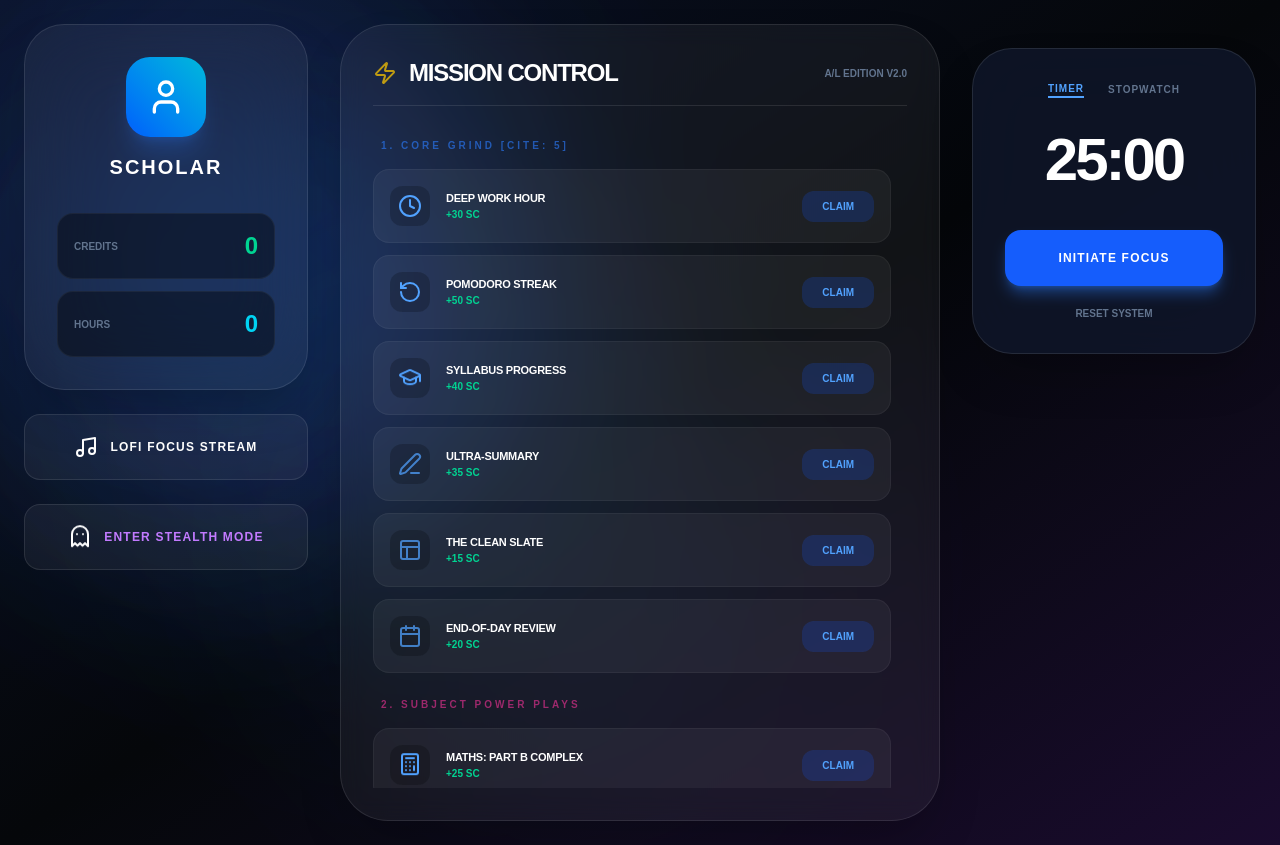
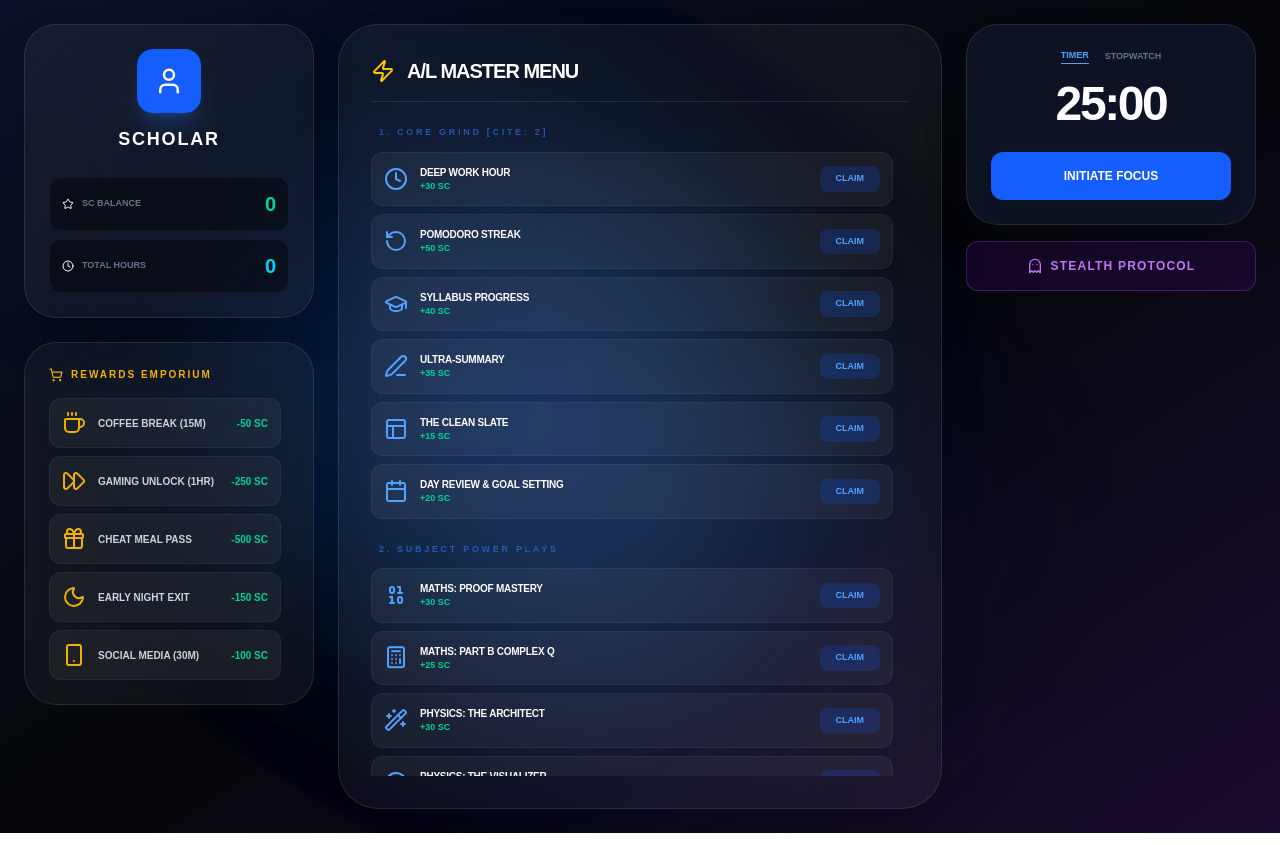
Before and after one commit to ThehanSanvidu/StudyCredit-, a Next.js app: page / in a window 1280 px wide. Built offline with nearby package versions, Linux system fonts and the light colour scheme.

Commit message:
massive store

```diff
--- a/src/pages/index.tsx
+++ b/src/pages/index.tsx
@@ -2,15 +2,14 @@
 import React, { useState, useEffect, useRef } from 'react';
 import { motion, AnimatePresence } from 'framer-motion';
 import {
-  Trophy, Flame, Target, CheckCircle, User, Zap,
-  Clock, Wand2, Sword, Music, Pause, Play,
-  Plus, Minus, Brain, BookOpen, Calculator, RotateCcw,
-  Coffee, Layout, Edit3, FlaskConical, Beaker, Sunrise, Dumbbell, Smartphone, Ghost,
-  Eye, GraduationCap, Microscope, Palette, Binary, AlertTriangle, Calendar
+  Trophy, Flame, Target, CheckCircle, User, Zap, Clock, Wand2, Sword, Music, Pause, Play,
+  Plus, Minus, Brain, BookOpen, Calculator, RotateCcw, Layout, Edit3, FlaskConical, Beaker,
+  Sunrise, Dumbbell, Smartphone, Ghost, GraduationCap, Microscope, Palette, Binary,
+  AlertTriangle, Calendar, ShoppingCart, Coffee, FastForward, Gift, Moon, Star
 } from 'lucide-react';
 import confetti from 'canvas-confetti';
 
-export default function StudyCreditsOS() {
+export default function StudyCreditsUltimateOS() {
   const [sc, setSc] = useState(0);
   const [totalHours, setTotalHours] = useState(0);
   const [name, setName] = useState("");
@@ -22,13 +21,11 @@ export default function StudyCreditsOS() {
   const [isPlaying, setIsPlaying] = useState(false);
   const audioRef = useRef<HTMLAudioElement | null>(null);
 
-  // Persistence & Sync Setup 🔐
   useEffect(() => {
     const savedName = localStorage.getItem('study_sync_name') || "Scholar";
     setName(savedName);
     setSc(Number(localStorage.getItem(`sc_${savedName}`)) || 0);
     setTotalHours(Number(localStorage.getItem(`hours_${savedName}`)) || 0);
-    // Lofi Stream
     audioRef.current = new Audio("https://stream.zeno.fm/0r0xa792kwzuv");
     audioRef.current.loop = true;
   }, []);
@@ -50,13 +47,24 @@ export default function StudyCreditsOS() {
       }, 1000);
     }
     return () => clearInterval(interval);
-  }, [isActive, timeLeft, timerMode, stopwatchTime, name]);
+  }, [isActive, timeLeft, timerMode, stopwatchTime, name, totalHours]);
 
   const addSC = (amount: number) => {
     const total = sc + amount;
     setSc(total);
     localStorage.setItem(`sc_${name}`, total.toString());
-    confetti({ particleCount: 150, spread: 60, colors: ['#60a5fa', '#a855f7', '#10b981'] });
+    confetti({ particleCount: 150, spread: 60 });
+  };
+
+  const buyReward = (cost: number, itemName: string) => {
+    if (sc >= cost) {
+      const total = sc - cost;
+      setSc(total);
+      localStorage.setItem(`sc_${name}`, total.toString());
+      alert(`REWARD ACTIVATED: ${itemName} 🎁`);
+    } else {
+      alert("INSUFFICIENT CREDITS ❌");
+    }
   };
 
   const formatTime = (s: number) => {
@@ -68,180 +76,175 @@ export default function StudyCreditsOS() {
   return (
     <div className={`min-h-screen transition-colors duration-700 ${isGhostMode ? 'bg-black' : 'bg-[#05070a]'} text-white p-6 font-sans relative overflow-hidden`}>
 
-      {/* 🧊 IMPROVED LIQUID GLASS BACKGROUND */}
-      <div className={`absolute inset-0 z-0 overflow-hidden transition-opacity duration-1000 ${isGhostMode ? 'opacity-20' : 'opacity-100'}`}>
+      {/* 🧊 LIQUID GLASS BACKGROUND */}
+      <div className={`absolute inset-0 z-0 overflow-hidden transition-opacity duration-1000 ${isGhostMode ? 'opacity-10' : 'opacity-100'}`}>
         <div className="absolute inset-0 bg-gradient-to-br from-[#0a1128] via-[#05070a] to-[#1a0b2e]" />
         {[...Array(8)].map((_, i) => (
-          <motion.div
-            key={i}
-            animate={{
-              x: [Math.random() * -200, Math.random() * 1000, Math.random() * -200],
-              y: [Math.random() * -200, Math.random() * 800, Math.random() * -200],
-              rotate: [0, 180, 360],
-            }}
-            transition={{ duration: 25 + i * 5, repeat: Infinity, ease: "linear" }}
-            className="absolute w-[500px] h-[500px] rounded-full bg-blue-500/5 blur-[100px]"
-          />
+          <motion.div key={i} animate={{ x: [0, 800, 0], y: [0, 500, 0] }} transition={{ duration: 30 + i * 5, repeat: Infinity }}
+            className="absolute w-[500px] h-[500px] rounded-full bg-blue-500/5 blur-[120px]" />
         ))}
       </div>
 
       {/* 👻 STEALTH GHOST OVERLAY */}
       <AnimatePresence>
         {isGhostMode && (
-          <motion.div
-            initial={{ opacity: 0 }} animate={{ opacity: 1 }} exit={{ opacity: 0 }}
-            className="fixed inset-0 z-[100] bg-black/90 backdrop-blur-md flex flex-col items-center justify-center pointer-events-none"
+          <motion.div initial={{ opacity: 0 }} animate={{ opacity: 1 }} exit={{ opacity: 0 }}
+            className="fixed inset-0 z-[100] bg-black/95 flex flex-col items-center justify-center pointer-events-none"
           >
-            <motion.div
-              animate={{ opacity: [0.3, 0.6, 0.3] }} transition={{ repeat: Infinity, duration: 4 }}
-              className="text-[12rem] font-mono font-black tracking-tighter text-white/5 absolute select-none"
-            >
+            <p className="text-9xl font-mono font-black tracking-tighter text-white/10 absolute select-none">
               {formatTime(timerMode === 'pomodoro' ? timeLeft : stopwatchTime)}
-            </motion.div>
+            </p>
             <div className="text-center z-10 pointer-events-auto">
-              <p className="text-8xl font-mono font-black tracking-tighter mb-4 text-purple-500/80 drop-shadow-2xl">
+              <p className="text-[14rem] font-mono font-black tracking-tighter mb-4 text-white/80 drop-shadow-[0_0_30px_rgba(255,255,255,0.2)] leading-none">
                 {formatTime(timerMode === 'pomodoro' ? timeLeft : stopwatchTime)}
               </p>
-              <div className="flex justify-center gap-8 mt-10">
-                <button onClick={() => setIsActive(!isActive)} className="text-xs font-black tracking-[0.5em] uppercase text-white/40 hover:text-white transition-colors">
-                  {isActive ? "[ PAUSE ]" : "[ RESUME ]"}
-                </button>
-                <button onClick={() => setIsGhostMode(false)} className="text-xs font-black tracking-[0.5em] uppercase text-red-500/60 hover:text-red-500 transition-colors">
-                  [ EXIT_STEALTH ]
-                </button>
-              </div>
+              <button onClick={() => setIsGhostMode(false)} className="mt-12 text-[10px] font-black tracking-[1em] text-white/30 hover:text-white uppercase transition-all">
+                [ ESCAPE_VOID ]
+              </button>
             </div>
           </motion.div>
         )}
       </AnimatePresence>
 
-      <div className="max-w-7xl mx-auto grid grid-cols-1 lg:grid-cols-12 gap-8 relative z-10">
+      <div className="max-w-screen-2xl mx-auto grid grid-cols-1 lg:grid-cols-12 gap-6 relative z-10">
 
-        {/* SIDEBAR 👤 */}
+        {/* LEFT: IDENTITY & STORE 👤🛒 */}
         <aside className="lg:col-span-3 space-y-6">
-          <div className="bg-white/5 backdrop-blur-2xl p-8 rounded-[2.5rem] border border-white/10 shadow-2xl">
+          <div className="bg-white/5 backdrop-blur-3xl p-6 rounded-[2rem] border border-white/10 shadow-2xl">
             <div className="flex flex-col items-center">
-              <motion.div whileHover={{ scale: 1.1 }} className="w-20 h-20 bg-gradient-to-tr from-blue-600 to-cyan-500 rounded-3xl flex items-center justify-center mb-4 shadow-xl shadow-blue-500/20">
-                <User size={40} />
-              </motion.div>
-              <input
-                value={name}
-                onChange={(e) => {setName(e.target.value); localStorage.setItem('study_sync_name', e.target.value);}}
-                className="bg-transparent text-center text-xl font-black uppercase tracking-widest border-none focus:ring-0 w-full placeholder-white/20"
-                placeholder="NAME_KEY"
-              />
-              <div className="mt-8 w-full space-y-3">
-                <StatBox label="Credits" value={sc} color="text-emerald-400" />
-                <StatBox label="Hours" value={totalHours} color="text-cyan-400" />
+              <div className="w-16 h-16 bg-blue-600 rounded-2xl flex items-center justify-center mb-3 shadow-xl shadow-blue-500/20"><User size={30} /></div>
+              <input value={name} onChange={(e) => {setName(e.target.value); localStorage.setItem('study_sync_name', e.target.value);}}
+                className="bg-transparent text-center text-lg font-black uppercase tracking-widest border-none focus:ring-0 w-full" placeholder="NAME_KEY" />
+              <div className="mt-6 w-full space-y-2">
+                <StatBox label="SC Balance" value={sc} color="text-emerald-400" icon={<Star size={12}/>} />
+                <StatBox label="Total Hours" value={totalHours} color="text-cyan-400" icon={<Clock size={12}/>} />
               </div>
             </div>
           </div>
 
-          <button onClick={() => { if(audioRef.current) isPlaying ? audioRef.current.pause() : audioRef.current.play(); setIsPlaying(!isPlaying); }}
-            className={`w-full py-5 rounded-2xl flex items-center justify-center gap-3 transition-all ${isPlaying ? 'bg-indigo-600 shadow-lg shadow-indigo-500/50' : 'bg-white/5 border border-white/10'}`}>
-            <Music className={isPlaying ? "animate-pulse" : ""} />
-            <span className="text-xs font-black uppercase tracking-widest">Lofi Focus Stream</span>
-          </button>
-
-          <button onClick={() => setIsGhostMode(true)} className="w-full py-5 rounded-2xl flex items-center justify-center gap-3 bg-white/5 border border-white/10 hover:bg-purple-600/20 transition-all">
-            <Ghost className="animate-bounce" />
-            <span className="text-xs font-black uppercase tracking-widest text-purple-400">Enter Stealth Mode</span>
-          </button>
+          <div className="bg-white/5 backdrop-blur-3xl p-6 rounded-[2rem] border border-white/10">
+            <h3 className="text-[10px] font-black text-yellow-500 mb-4 flex items-center gap-2 uppercase tracking-[0.2em]">
+              <ShoppingCart size={14}/> Rewards Emporium
+            </h3>
+            <div className="space-y-2 max-h-[300px] overflow-y-auto pr-2 custom-scrollbar">
+              <RewardItem name="Coffee Break (15m)" cost={50} icon={<Coffee/>} onClick={() => buyReward(50, "Coffee Break")} />
+              <RewardItem name="Gaming Unlock (1hr)" cost={250} icon={<FastForward/>} onClick={() => buyReward(250, "Gaming Unlock")} />
+              <RewardItem name="Cheat Meal Pass" cost={500} icon={<Gift/>} onClick={() => buyReward(500, "Cheat Meal")} />
+              <RewardItem name="Early Night Exit" cost={150} icon={<Moon/>} onClick={() => buyReward(150, "Early Night")} />
+              <RewardItem name="Social Media (30m)" cost={100} icon={<Smartphone/>} onClick={() => buyReward(100, "Social Media")} />
+            </div>
+          </div>
         </aside>
 
-        {/* MAIN TERMINAL 📋 */}
-        <main className="lg:col-span-6 bg-white/5 backdrop-blur-md p-8 rounded-[3rem] border border-white/10 shadow-2xl">
-          <div className="flex justify-between items-center mb-8 border-b border-white/10 pb-4">
-            <h1 className="text-2xl font-black flex items-center gap-3 uppercase tracking-tighter">
-              <Zap className="text-yellow-400 animate-pulse" /> Mission Control
+        {/* MAIN: TASK TERMINAL 📋 */}
+        <main className="lg:col-span-6 bg-white/5 backdrop-blur-md p-8 rounded-[2.5rem] border border-white/10 shadow-2xl">
+          <div className="flex justify-between items-center mb-6 border-b border-white/10 pb-4">
+            <h1 className="text-xl font-black flex items-center gap-3 uppercase tracking-tighter">
+              <Zap className="text-yellow-400" /> A/L Master Menu
             </h1>
-            <span className="text-[10px] font-bold text-slate-500">A/L EDITION V2.0</span>
           </div>
 
           <div className="space-y-6 max-h-[650px] overflow-y-auto pr-4 custom-scrollbar">
-            {/* 1. CORE GRIND */}
-            <div>
-              <h3 className="text-[10px] font-black text-blue-500/60 uppercase tracking-[0.3em] mb-4 ml-2">1. Core Grind [cite: 5]</h3>
-              <div className="space-y-3">
-                <TaskRow icon={<Clock className="animate-spin-slow"/>} name="Deep Work Hour" sc={30} onClick={() => addSC(30)} />
-                <TaskRow icon={<RotateCcw className="animate-reverse-spin"/>} name="Pomodoro Streak" sc={50} onClick={() => addSC(50)} />
-                <TaskRow icon={<GraduationCap className="animate-bounce"/>} name="Syllabus Progress" sc={40} onClick={() => addSC(40)} />
-                <TaskRow icon={<Edit3 className="animate-pulse"/>} name="Ultra-Summary" sc={35} onClick={() => addSC(35)} />
-                <TaskRow icon={<Layout className="animate-pulse"/>} name="The Clean Slate" sc={15} onClick={() => addSC(15)} />
-                <TaskRow icon={<Calendar className="animate-pulse"/>} name="End-of-Day Review" sc={20} onClick={() => addSC(20)} />
-              </div>
-            </div>
+            <TaskSection title="1. Core Grind [cite: 2]">
+              <TaskRow icon={<Clock className="animate-spin-slow"/>} name="Deep Work Hour" sc={30} onClick={() => addSC(30)} />
+              <TaskRow icon={<RotateCcw className="animate-reverse-spin"/>} name="Pomodoro Streak" sc={50} onClick={() => addSC(50)} />
+              <TaskRow icon={<GraduationCap/>} name="Syllabus Progress" sc={40} onClick={() => addSC(40)} />
+              <TaskRow icon={<Edit3/>} name="Ultra-Summary" sc={35} onClick={() => addSC(35)} />
+              <TaskRow icon={<Layout/>} name="The Clean Slate" sc={15} onClick={() => addSC(15)} />
+              <TaskRow icon={<Calendar/>} name="Day Review & Goal Setting" sc={20} onClick={() => addSC(20)} />
+            </TaskSection>
 
-            {/* 2. POWER PLAYS */}
-            <div>
-              <h3 className="text-[10px] font-black text-pink-500/60 uppercase tracking-[0.3em] mb-4 ml-2">2. Subject Power Plays </h3>
-              <div className="space-y-3">
-                <TaskRow icon={<Calculator className="animate-bounce"/>} name="Maths: Part B Complex" sc={25} onClick={() => addSC(25)} />
-                <TaskRow icon={<Binary className="animate-pulse"/>} name="Maths: Proof Mastery" sc={30} onClick={() => addSC(30)} />
-                <TaskRow icon={<Wand2 className="animate-pulse"/>} name="Physics: The Architect" sc={30} onClick={() => addSC(30)} />
-                <TaskRow icon={<Palette className="animate-pulse"/>} name="Physics: The Visualizer" sc={15} onClick={() => addSC(15)} />
-                <TaskRow icon={<Beaker className="animate-pulse"/>} name="Chemistry: The Alchemist" sc={30} onClick={() => addSC(30)} />
-                <TaskRow icon={<Microscope className="animate-pulse"/>} name="Chemistry: Color Guru" sc={25} onClick={() => addSC(25)} />
-                <TaskRow icon={<FlaskConical className="animate-pulse"/>} name="The Balancer (Redox)" sc={20} onClick={() => addSC(20)} />
-              </div>
-            </div>
+            <TaskSection title="2. Subject Power Plays ">
+              <TaskRow icon={<Binary/>} name="Maths: Proof Mastery" sc={30} onClick={() => addSC(30)} />
+              <TaskRow icon={<Calculator className="animate-bounce"/>} name="Maths: Part B Complex Q" sc={25} onClick={() => addSC(25)} />
+              <TaskRow icon={<Wand2/>} name="Physics: The Architect" sc={30} onClick={() => addSC(30)} />
+              <TaskRow icon={<Palette/>} name="Physics: The Visualizer" sc={15} onClick={() => addSC(15)} />
+              <TaskRow icon={<Beaker/>} name="Chemistry: The Alchemist" sc={30} onClick={() => addSC(30)} />
+              <TaskRow icon={<Microscope/>} name="Chemistry: Color Guru" sc={25} onClick={() => addSC(25)} />
+              <TaskRow icon={<FlaskConical/>} name="Redox: The Balancer" sc={20} onClick={() => addSC(20)} />
+              <TaskRow icon={<Calculator/>} name="Stoichiometry Master" sc={20} onClick={() => addSC(20)} />
+            </TaskSection>
 
-            {/* 3. HEROIC FEATS */}
-            <div>
-              <h3 className="text-[10px] font-black text-yellow-500/60 uppercase tracking-[0.3em] mb-4 ml-2">3. Heroic Feats [cite: 6]</h3>
-              <div className="space-y-3">
-                <TaskRow icon={<Sword className="animate-bounce"/>} name="The Full Mock (3hr)" sc={150} onClick={() => addSC(150)} gold />
-                <TaskRow icon={<Target className="animate-pulse"/>} name="The Weakness Slayer" sc={80} onClick={() => addSC(80)} />
-                <TaskRow icon={<AlertTriangle className="animate-pulse"/>} name="The Error Log (10x)" sc={60} onClick={() => addSC(60)} />
-              </div>
-            </div>
+            <TaskSection title="3. Bonus Multipliers ">
+              <TaskRow icon={<Sunrise/>} name="The Early Bird (Pre-7AM)" sc={40} onClick={() => addSC(40)} />
+              <TaskRow icon={<User/>} name="The Teacher (Feynman)" sc={50} onClick={() => addSC(50)} />
+              <TaskRow icon={<Dumbbell/>} name="Physical Buff (20m)" sc={30} onClick={() => addSC(30)} />
+              <TaskRow icon={<Smartphone/>} name="No-Phone Multiplier (4hr)" sc={20} onClick={() => addSC(20)} />
+            </TaskSection>
+
+            <TaskSection title="4. Heroic Feats ">
+              <TaskRow icon={<Sword className="animate-bounce"/>} name="The Full Mock (3hr)" sc={150} onClick={() => addSC(150)} gold />
+              <TaskRow icon={<Target/>} name="The Weakness Slayer" sc={80} onClick={() => addSC(80)} />
+              <TaskRow icon={<AlertTriangle/>} name="The Error Log (10x)" sc={60} onClick={() => addSC(60)} />
+              <TaskRow icon={<Trophy/>} name="Perfect Week Bonus" sc={250} onClick={() => addSC(250)} gold />
+            </TaskSection>
           </div>
         </main>
 
         {/* RIGHT: CONTROL PANEL ⏱️ */}
-        <aside className="lg:col-span-3">
-          <div className="bg-slate-900/80 backdrop-blur-2xl p-8 rounded-[2.5rem] border border-white/10 shadow-2xl text-center sticky top-6">
-            <div className="flex justify-center gap-6 mb-8">
-              <button onClick={() => setTimerMode('pomodoro')} className={`text-[10px] font-black uppercase tracking-widest ${timerMode === 'pomodoro' ? 'text-blue-400 border-b-2 border-blue-400' : 'text-slate-500'}`}>Timer</button>
-              <button onClick={() => setTimerMode('stopwatch')} className={`text-[10px] font-black uppercase tracking-widest ${timerMode === 'stopwatch' ? 'text-blue-400 border-b-2 border-blue-400' : 'text-slate-500'}`}>Stopwatch</button>
+        <aside className="lg:col-span-3 space-y-4 text-center">
+          <div className="bg-slate-900/80 backdrop-blur-2xl p-6 rounded-[2rem] border border-white/10 shadow-2xl">
+            <div className="flex justify-center gap-4 mb-4">
+              <button onClick={() => setTimerMode('pomodoro')} className={`text-[9px] font-black uppercase ${timerMode==='pomodoro' ? 'text-blue-400 border-b border-blue-400':'text-slate-500'}`}>Timer</button>
+              <button onClick={() => setTimerMode('stopwatch')} className={`text-[9px] font-black uppercase ${timerMode==='stopwatch' ? 'text-blue-400 border-b border-blue-400':'text-slate-500'}`}>Stopwatch</button>
             </div>
-            <p className="text-6xl font-mono font-black mb-10 tracking-tighter text-white">{timerMode === 'pomodoro' ? formatTime(timeLeft) : formatTime(stopwatchTime)}</p>
-            <div className="flex flex-col gap-3">
-              <button onClick={() => setIsActive(!isActive)} className={`w-full py-5 rounded-2xl font-black uppercase text-xs tracking-widest transition-all ${isActive ? 'bg-red-500/20 text-red-500 border border-red-500/50' : 'bg-blue-600 shadow-lg shadow-blue-500/40'}`}>
-                {isActive ? "Emergency Stop" : "Initiate Focus"}
-              </button>
-              <button onClick={() => {setIsActive(false); setStopwatchTime(0); setTimeLeft(1500);}} className="text-[10px] font-bold text-slate-500 uppercase hover:text-white transition-colors mt-2">Reset System</button>
-            </div>
+            <p className="text-5xl font-mono font-black mb-6 text-white tracking-tighter">{formatTime(timerMode==='pomodoro' ? timeLeft : stopwatchTime)}</p>
+            <button onClick={() => setIsActive(!isActive)} className={`w-full py-4 rounded-xl font-black uppercase text-xs transition-all ${isActive ? 'bg-red-500/20 text-red-500 border border-red-500/50' : 'bg-blue-600 shadow-lg'}`}>
+              {isActive ? "Emergency Stop" : "Initiate Focus"}
+            </button>
           </div>
+          <button onClick={() => setIsGhostMode(true)} className="w-full py-4 rounded-xl flex items-center justify-center gap-2 bg-purple-600/10 border border-purple-500/30 text-purple-400 hover:bg-purple-600/20 transition-all text-xs font-black uppercase tracking-widest">
+            <Ghost size={16}/> Stealth Protocol
+          </button>
         </aside>
-
       </div>
     </div>
   );
 }
 
-function StatBox({ label, value, color }: any) {
+function StatBox({ label, value, color, icon }: any) {
   return (
-    <div className="bg-black/40 p-4 rounded-2xl border border-white/5 flex justify-between items-center group hover:border-white/20 transition-all">
-      <span className="text-[10px] text-slate-500 font-bold uppercase group-hover:text-slate-300">{label}</span>
-      <span className={`text-2xl font-mono font-black ${color}`}>{value}</span>
+    <div className="bg-black/40 p-3 rounded-xl border border-white/5 flex justify-between items-center group transition-all">
+      <div className="flex items-center gap-2">
+        {icon} <span className="text-[9px] text-slate-500 font-bold uppercase">{label}</span>
+      </div>
+      <span className={`text-xl font-mono font-black ${color}`}>{value}</span>
+    </div>
+  );
+}
+
+function RewardItem({ name, cost, icon, onClick }: any) {
+  return (
+    <div onClick={onClick} className="flex items-center justify-between p-3 bg-white/5 border border-white/5 rounded-xl cursor-pointer hover:bg-white/10 transition-all group">
+      <div className="flex items-center gap-3">
+        <div className="text-yellow-500 group-hover:scale-110 transition-transform">{icon}</div>
+        <span className="text-[10px] font-bold text-slate-300 uppercase">{name}</span>
+      </div>
+      <span className="text-[10px] font-black text-emerald-400">-{cost} SC</span>
+    </div>
+  );
+}
+
+function TaskSection({ title, children }: any) {
+  return (
+    <div>
+      <h3 className="text-[9px] font-black text-blue-500/60 uppercase tracking-[0.3em] mb-3 ml-2">{title}</h3>
+      <div className="space-y-2">{children}</div>
     </div>
   );
 }
 
 function TaskRow({ name, sc, onClick, icon, gold = false }: any) {
   return (
-    <motion.div whileHover={{ x: 8, backgroundColor: 'rgba(255,255,255,0.05)' }} className={`flex items-center justify-between p-4 rounded-2xl border transition-all ${gold ? 'bg-yellow-500/10 border-yellow-500/30' : 'bg-white/5 border-white/5'}`}>
-      <div className="flex items-center gap-4">
-        <div className={`w-10 h-10 flex items-center justify-center rounded-xl bg-black/20 ${gold ? 'text-yellow-500' : 'text-blue-400'}`}>
-          {icon}
-        </div>
+    <motion.div whileHover={{ x: 5 }} className={`flex items-center justify-between p-3 rounded-xl border transition-all ${gold ? 'bg-yellow-500/10 border-yellow-500/30' : 'bg-white/5 border-white/5'}`}>
+      <div className="flex items-center gap-3">
+        <div className={gold ? 'text-yellow-500' : 'text-blue-400'}>{icon}</div>
         <div className="flex flex-col">
-          <span className={`text-[11px] font-black uppercase tracking-tight ${gold ? 'text-yellow-200' : 'text-white'}`}>{name}</span>
-          <span className="text-emerald-400 text-[10px] font-bold">+{sc} SC </span>
+          <span className={`text-[10px] font-black uppercase tracking-tight ${gold ? 'text-yellow-200' : 'text-white'}`}>{name}</span>
+          <span className="text-emerald-400 text-[9px] font-bold">+{sc} SC</span>
         </div>
       </div>
-      <button onClick={onClick} className="bg-blue-600/20 hover:bg-emerald-600 text-blue-400 hover:text-white px-5 py-2 rounded-xl text-[10px] font-black uppercase transition-all">Claim</button>
+      <button onClick={onClick} className="bg-blue-600/20 hover:bg-emerald-600 text-blue-400 hover:text-white px-4 py-1.5 rounded-lg text-[9px] font-black uppercase transition-all">Claim</button>
     </motion.div>
   );
 }
```
